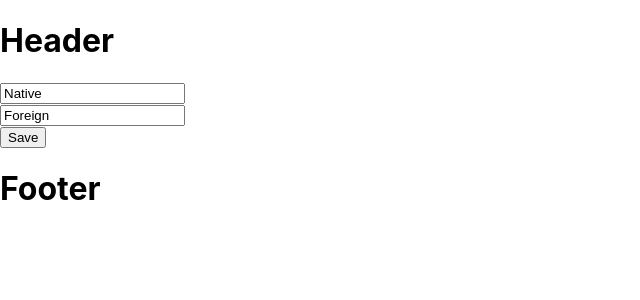
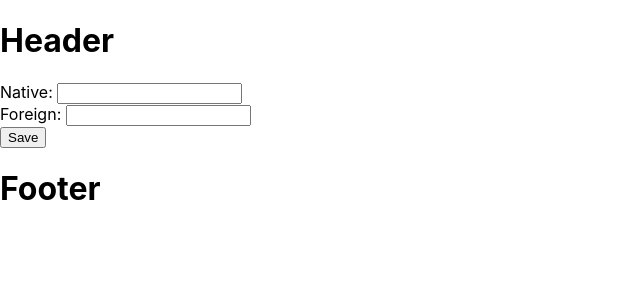
Before and after one commit to halitfirat/vocab, a React (Create React App) app in the folder client/: page /vocabs/new in a window 1280 px wide. Shown: the top 300 px of the page, without its empty margins (0-640 px from the left). Built offline with nearby package versions, Linux system fonts and the light colour scheme.

Commit message:
Fix routing issue

```diff
--- a/client/src/features/vocab/VocabNew.js
+++ b/client/src/features/vocab/VocabNew.js
@@ -21,11 +21,9 @@ const VocabNew = () => {
   const renderFields = () => {
     return formFields.map(({ placeholder, name }) => {
       return (
-        <div>
-          <input
-            defaultValue={placeholder}
-            {...register(name, { required: true })}
-          />
+        <div key={name}>
+          <label htmlFor={name}>{placeholder}: </label>
+          <input id={name} {...register(name, { required: true })} />
           {errors[name] && <span>This field is required</span>}
         </div>
       );
```
Also changed, not shown: 1 other file (tests, documents, lock files or other folders).
